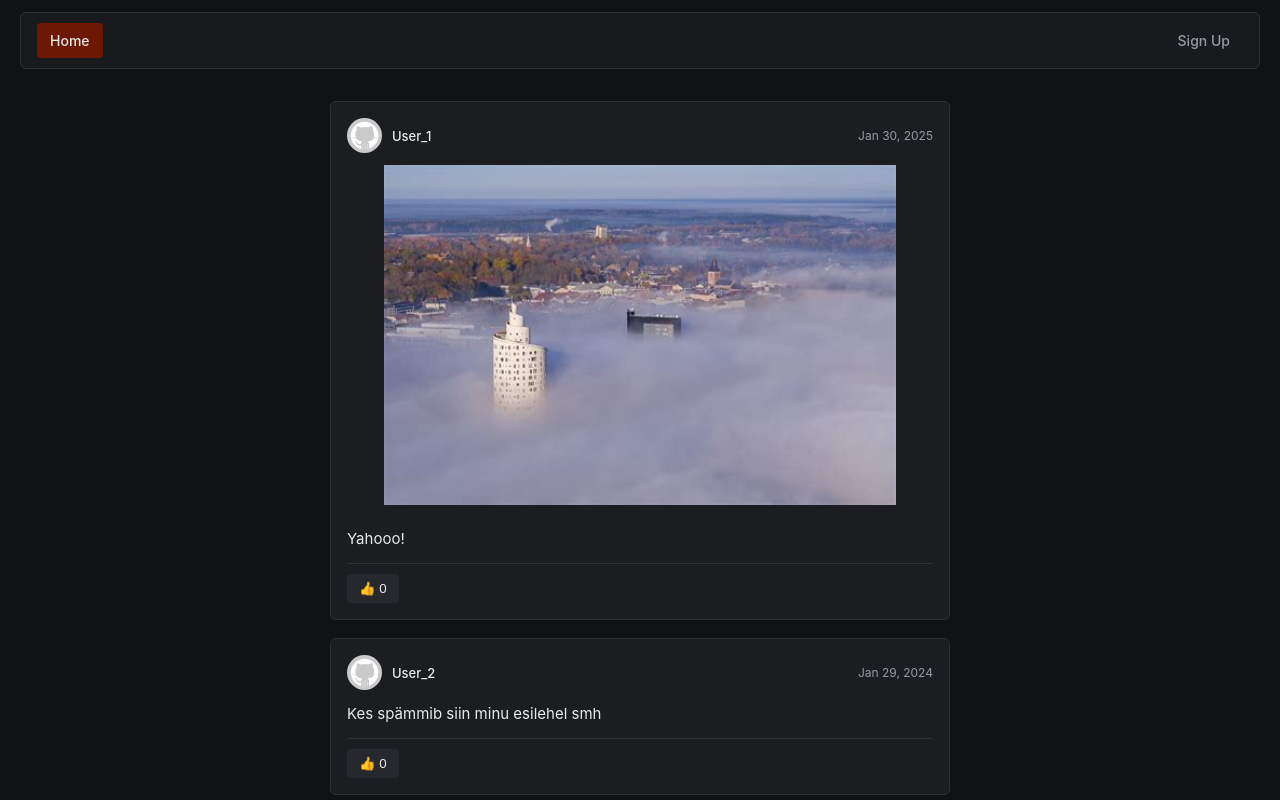
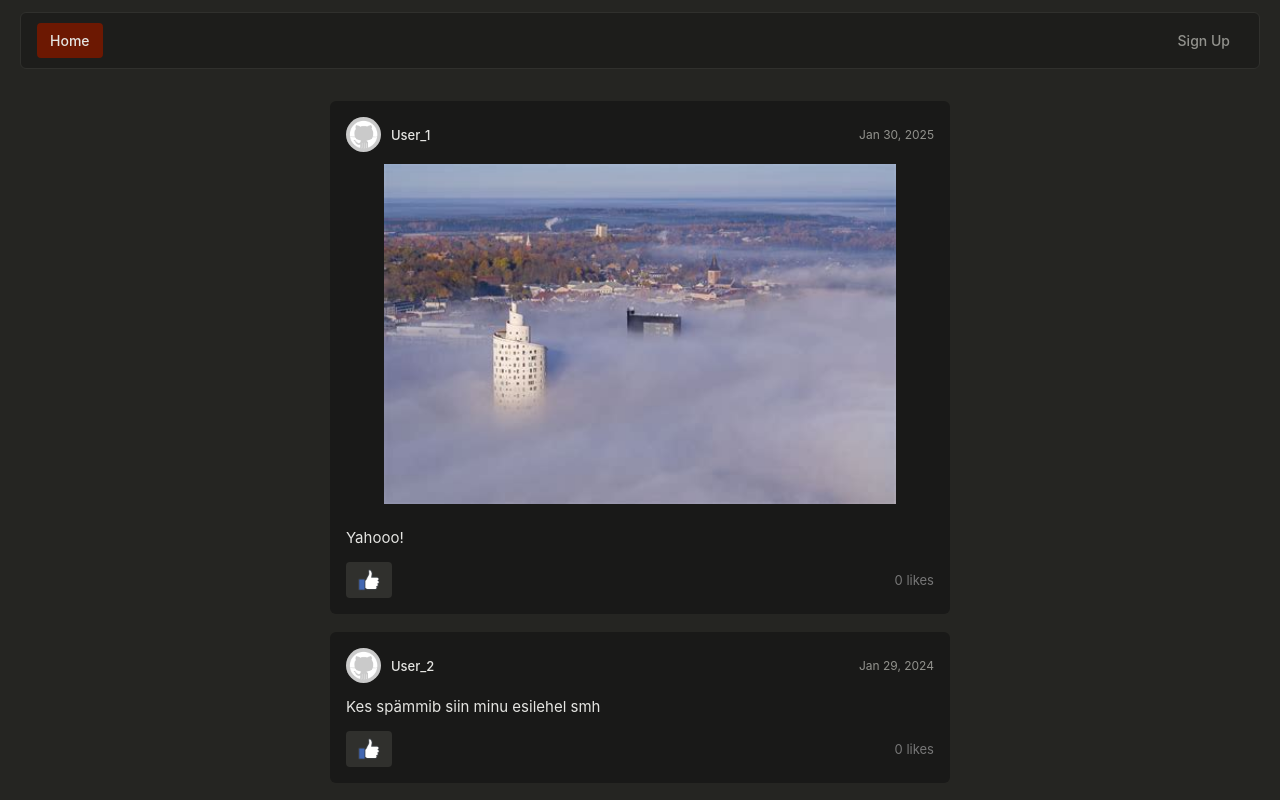
Before and after one commit to krisolate/webapp-dev, a Vue app: page / in a window 1280 px wide. Shown: the top 800 px of the page. Built offline with nearby package versions, Linux system fonts and the light colour scheme; no server answers.

Commit message:
design update

```diff
--- a/src/assets/style.css
+++ b/src/assets/style.css
@@ -7,18 +7,23 @@
 }
 
 :root {
-  --background: #111214;
-  --surface: #1b1d20;
-  --surface-hover: #25282c;
-  --navbar: #191a1d;
+  --background: #252522;
 
-  --border: #2d3035;
+  --surface: #191918;
+  --surface-hover: #30302d;
+  --navbar: #1d1d1b;
 
-  --text: #e8e9eb;
-  --text-secondary: #969ba3;
+  --border: #30302d;
+  --border-hover: #30302d;
 
-  --accent: #ff7043;
-  --accent-hover: #e85e35;
+  --text: #e5e5e2;
+  --text-secondary: #92928d;
+
+  --accent: #6c1802;
+  --accent-hover: #ff555a;
+  --accent-text: #ffffff;
+
+  --input-background: #20201e;
 
   --radius: 6px;
 }
@@ -115,7 +120,6 @@ body {
   margin-bottom: 18px;
   padding: 16px;
   background: var(--surface);
-  border: 1px solid var(--border);
   border-radius: var(--radius);
 }
 
@@ -170,10 +174,37 @@ body {
   border-radius: 4px;
 }
 
-.post > .post-actions {
+.post-actions {
+  display: flex;
+  align-items: center;
+  justify-content: space-between;
   margin-top: 12px;
-  padding-top: 10px;
-  border-top: 1px solid var(--border);
+}
+
+.like-button {
+  background: none;
+  border: none;
+  padding: 5px;
+  cursor: pointer;
+  display: flex;
+  align-items: center;
+  justify-content: center;
+}
+
+.like-icon {
+  width: 22px;
+  height: 22px;
+  object-fit: contain;
+  transition: transform 0.15s ease;
+}
+
+.like-button:hover .like-icon {
+  transform: scale(1.15);
+}
+
+.post-likes {
+  font-size: 13px;
+  color: #777;
 }
 
 .like-button {
@@ -301,7 +332,7 @@ textarea:focus {
   padding: 10px 20px;
   margin-top: 8px;
   background: var(--accent);
-  color: #171717;
+  color: var(--accent-text);
   border: none;
   border-radius: 4px;
   font-size: 14px;
--- a/src/components/Post.vue
+++ b/src/components/Post.vue
@@ -1,9 +1,10 @@
 <template>
   <article v-if="post" class="post">
+    <div class="post-layout">
+      <div class="post-content">
         <div class="post-meta">
           <div class="post-author">
             <img class="small-avatar" :src="avatarUrl" alt="Anonymous avatar" />
-
             <span>{{ post.authorName }}</span>
           </div>
 
@@ -31,8 +32,12 @@
             :aria-label="'Like post. Current likes: ' + post.likes"
             @click="likePost"
           >
-        👍 {{ post.likes }}
+            <img :src="likeImageUrl" alt="Like" class="like-icon" />
           </button>
+
+          <div class="post-likes">{{ post.likes }} likes</div>
+        </div>
+      </div>
     </div>
   </article>
 </template>
@@ -64,13 +69,17 @@ export default {
     postImageUrl() {
       if (!this.post?.imageUrl) return "";
 
-      const imagePath = this.post.imageUrl.replace(/^\.?\//, "");
+      const imagePath = this.post.imageUrl.replace(/^.*?\//, "");
 
       return `${import.meta.env.BASE_URL}${imagePath}`;
     },
 
     avatarUrl() {
       return `${import.meta.env.BASE_URL}images/anon.png`;
+    },
+
+    likeImageUrl() {
+      return `${import.meta.env.BASE_URL}images/like.png`;
     },
   },
 
```
Also changed, not shown: public/images/like.png (added). Lines whose indentation alone changed are shown as unchanged.
